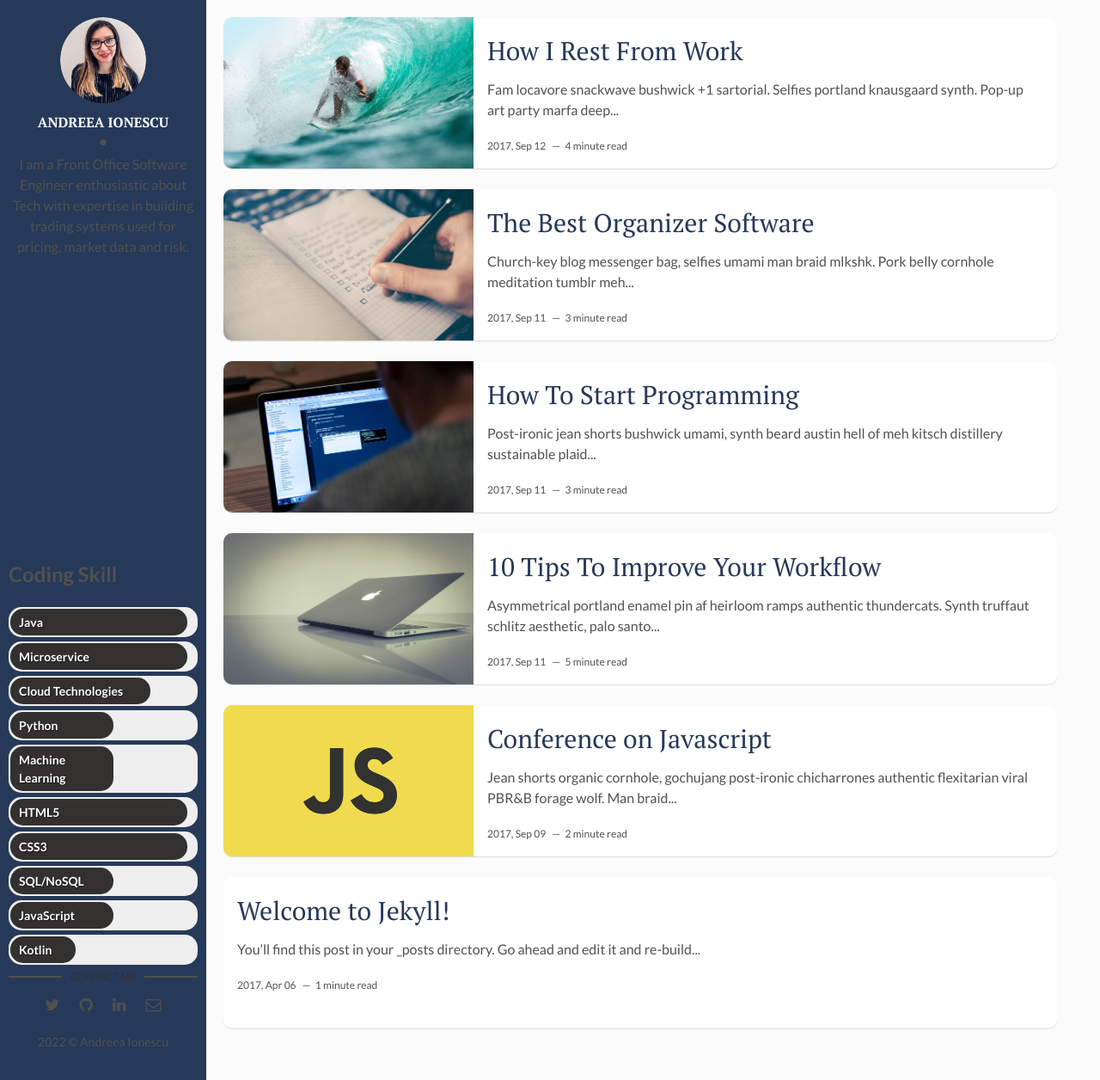
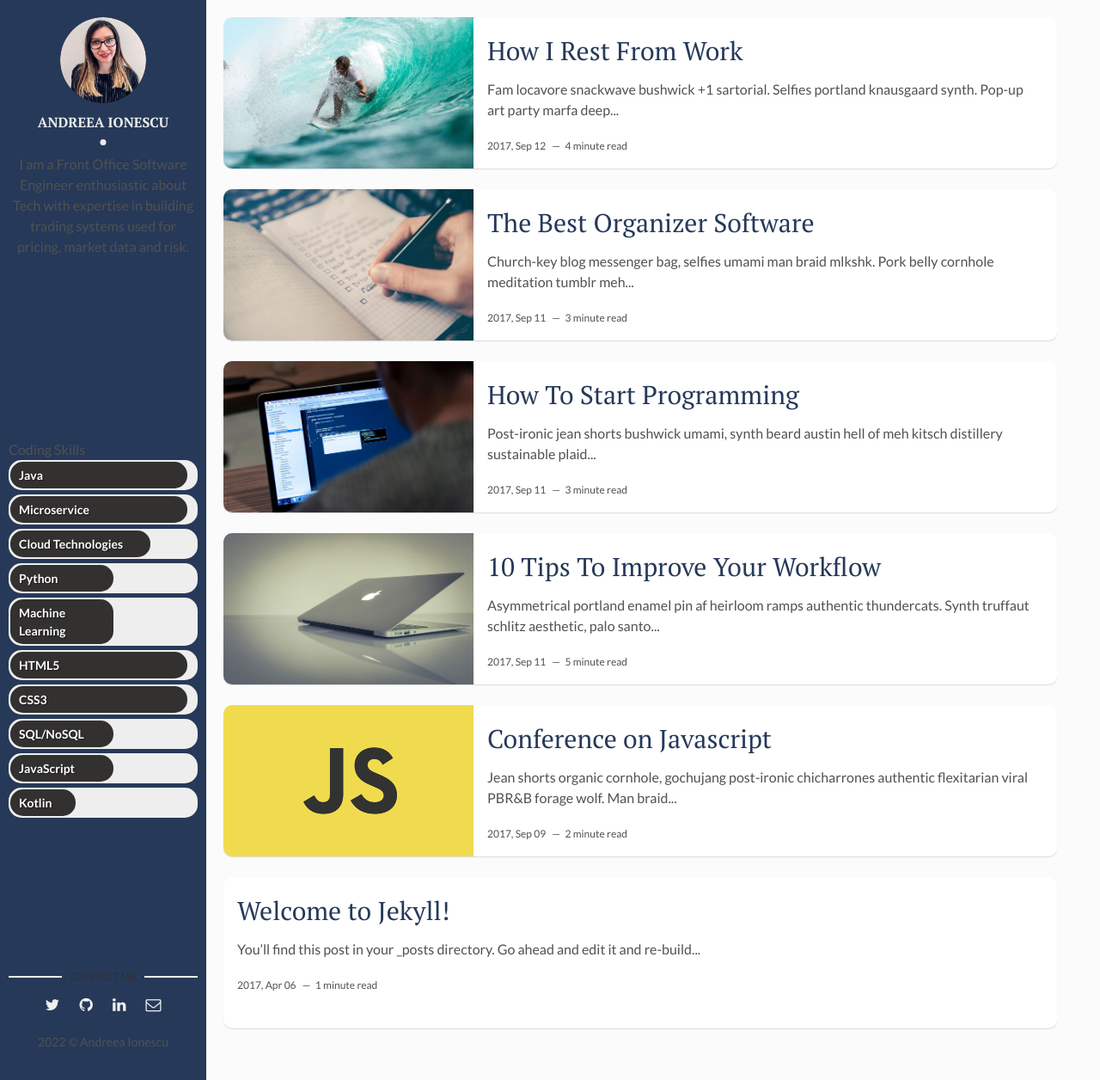
Before and after one commit to andreeaionescu/andreeaionescu.github.io, a Jekyll site: the page built from index.html, in a window 1280 px wide and 1256 px high. Shown: the whole window at 86% size. Built offline with Jekyll 4.4.1, drawn with Linux system fonts in a browser that asks for light colours; the list of posts is cut into pages by our own code.

Commit message:
Changed colours

```diff
--- a/_layouts/main.html
+++ b/_layouts/main.html
@@ -12,15 +12,15 @@ layout: default
       <p>{{site.about-author}}</p>
     </div>
   </header> <!-- End Header -->
-  <footer>
+  <body>
     <section id="skills">
       <div class="container portfolio-flex-grid">
-          <div class="row">
+          <!-- <div class="row">
               <div class="col-lg-12 text-center">
                   <h2>Coding Skill</h2>
               </div>
-          </div>
-
+          </div> -->
+          <div class="author-name">Coding Skills</div>
           <div class="row">
               <div class="col-lg-12">
 
@@ -46,6 +46,8 @@ layout: default
           </div>
       </div>
   </section>
+  </body>
+  <footer>
     <section class="contact">
       <h3 class="contact-title">Contact me</h3>
       <ul>
--- a/assets/css/main.css
+++ b/assets/css/main.css
@@ -975,7 +975,7 @@ table tfoot td {
   padding-bottom: 15px;
   font-size: 16px;
   text-transform: uppercase;
-  color: #ffffff;
+  color: #eeeeee;
   font-weight: 700;
 }
 
@@ -992,7 +992,7 @@ table tfoot td {
   height: 7px;
   -webkit-border-radius: 100%;
           border-radius: 100%;
-  background-color: #515151;
+  background-color: #eeeeee;
 }
 
 .about p {
@@ -1043,7 +1043,7 @@ table tfoot td {
   position: absolute;
   top: 50%;
   left: 0;
-  background-color: #515151;
+  background-color: #eeeeee;
 }
 
 .contact .contact-title::after {
@@ -1058,7 +1058,7 @@ table tfoot td {
   position: absolute;
   top: 50%;
   right: 0;
-  background-color: #515151;
+  background-color: #eeeeee;
 }
 
 .contact ul {
@@ -1078,7 +1078,7 @@ table tfoot td {
 }
 
 .contact ul li a {
-  color: #515151;
+  color: #eeeeee;
   display: block;
   padding: 5px;
   font-size: 18px;
@@ -1088,7 +1088,7 @@ table tfoot td {
 }
 
 .contact ul li a:hover {
-  color: #333030;
+  color: #eeeeee;
   -webkit-transform: scale(1.2);
       -ms-transform: scale(1.2);
           transform: scale(1.2);
```
